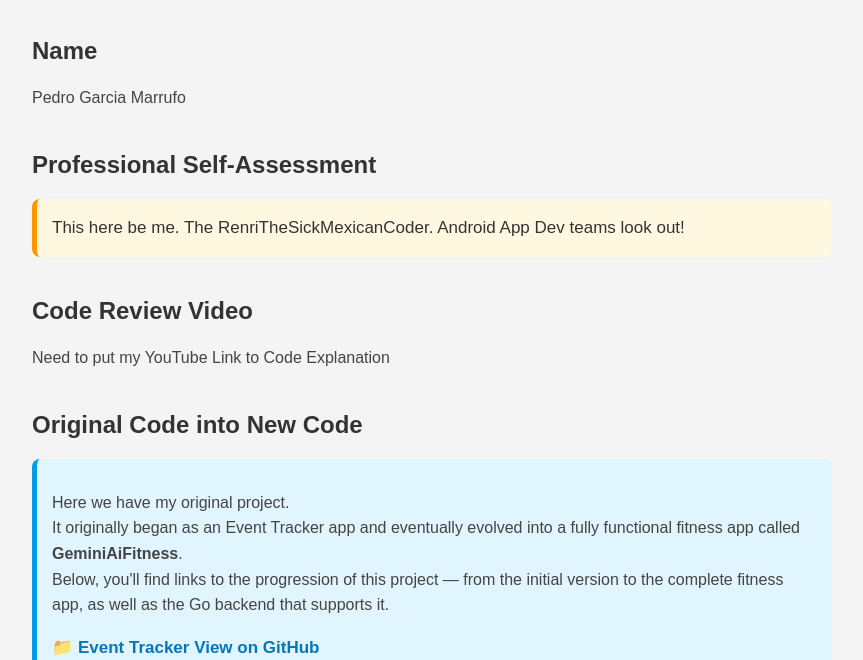
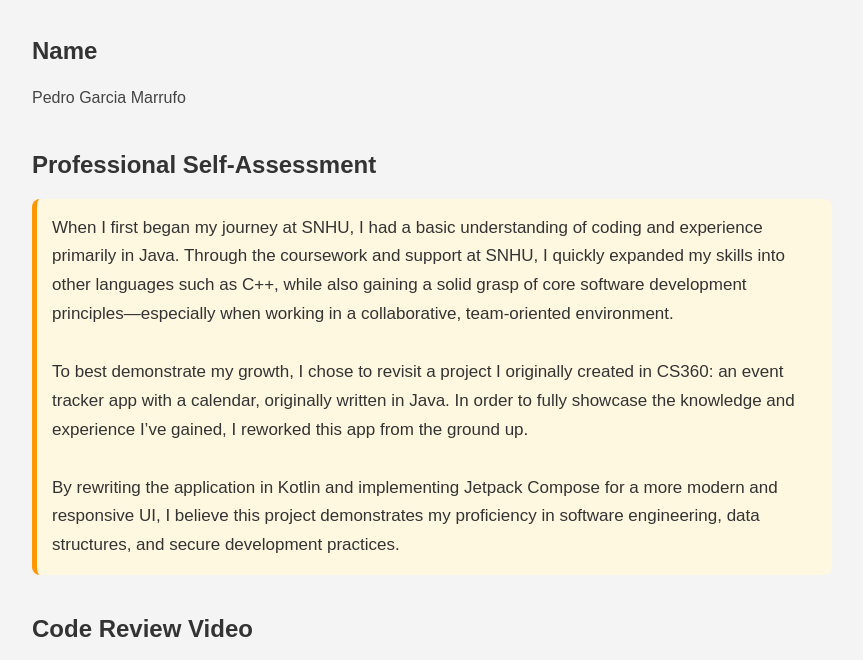
Before and after one commit to RenriDaerthe/RenriDaerthe.github.io, a plain HTML site: page index.html in a window 1280 px wide. Shown: the part 140-800 px from the top of the page, without its empty margins (208-1071 px from the left). Drawn offline with Linux system fonts and the light colour scheme.

Commit message:
Update index.html

```diff
--- a/index.html
+++ b/index.html
@@ -110,8 +110,13 @@
 
 <h2>Professional Self-Assessment</h2>
 <p class="BioExplanation">
-  This here be me. The RenriTheSickMexicanCoder. Android App Dev teams look out!
+  When I first began my journey at SNHU, I had a basic understanding of coding and experience primarily in Java. Through the coursework and support at SNHU, I quickly expanded my skills into other languages such as C++, while also gaining a solid grasp of core software development principles—especially when working in a collaborative, team-oriented environment.<br><br>
+
+  To best demonstrate my growth, I chose to revisit a project I originally created in CS360: an event tracker app with a calendar, originally written in Java. In order to fully showcase the knowledge and experience I’ve gained, I reworked this app from the ground up.<br><br>
+
+  By rewriting the application in Kotlin and implementing Jetpack Compose for a more modern and responsive UI, I believe this project demonstrates my proficiency in software engineering, data structures, and secure development practices.
 </p>
+
 
 
 
@@ -121,7 +126,7 @@
 
 
 
-<h2>Original Code into New Code</h2>
+<h2>Original Artifact into New Artifact</h2>
 <div class="CodeJourney">
   <p>
     Here we have my original project.<br>
```
